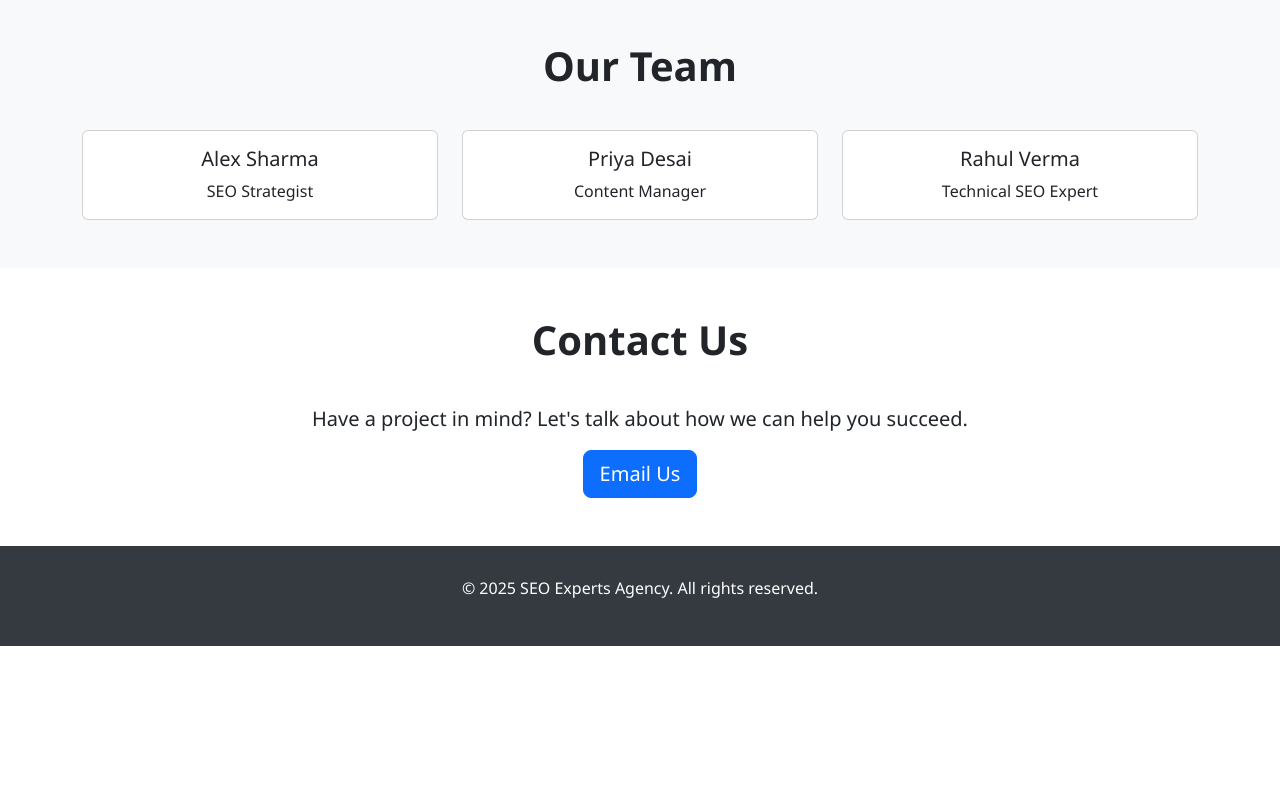
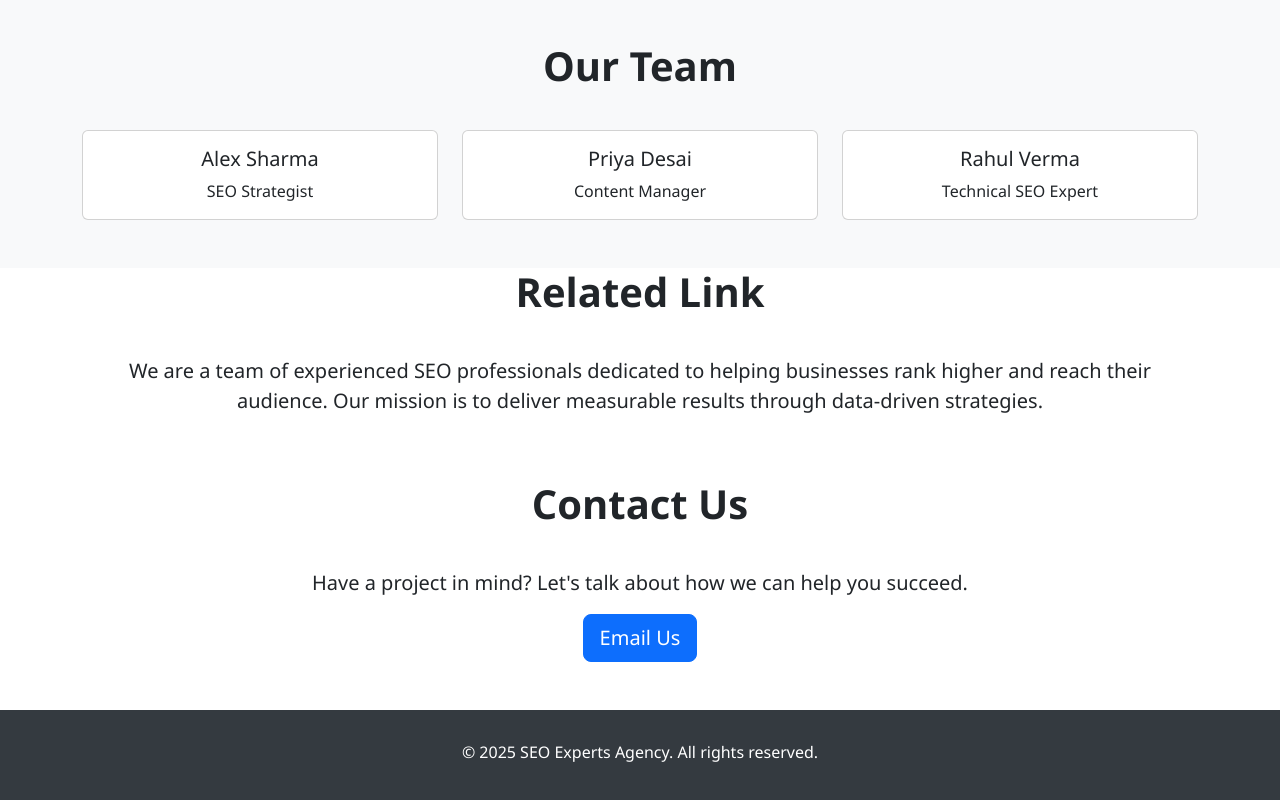
Before and after one commit to LyricsZones/LyricsZones, a plain HTML site: page index.html in a window 1280 px wide. Shown: the part 1019-1819 px from the top of the page. Before the commit the page ends 1665 px from the top, so only its background shows below. Drawn offline with nearby package versions, Linux system fonts and the light colour scheme.

Commit message:
Update index.html

```diff
--- a/index.html
+++ b/index.html
@@ -143,6 +143,11 @@
         </div>
     </section>
 
+    <div class="container text-center">
+            <h2 class="section-title">Related Link</h2>
+            <p class="lead">We are a team of experienced SEO professionals dedicated to helping businesses rank higher and reach their audience. Our mission is to deliver measurable results through data-driven strategies.</p>
+        </div>
+
     <!-- Contact Section -->
     <section id="contact" class="py-5">
         <div class="container text-center">
```
